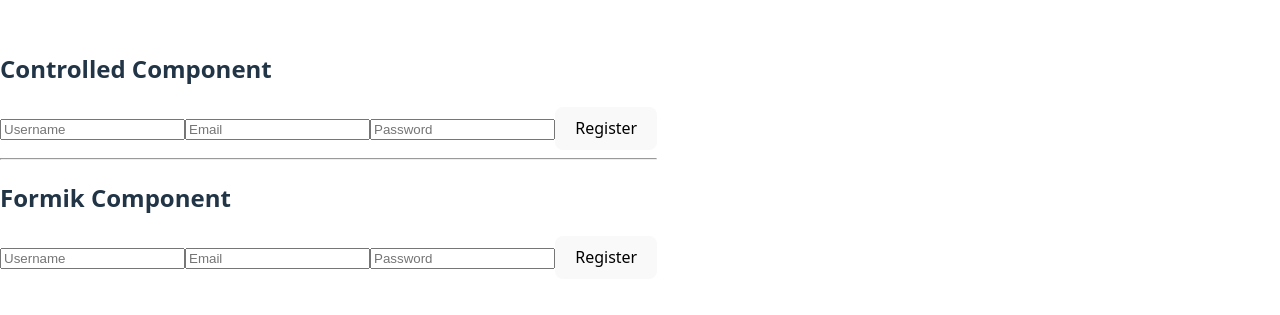
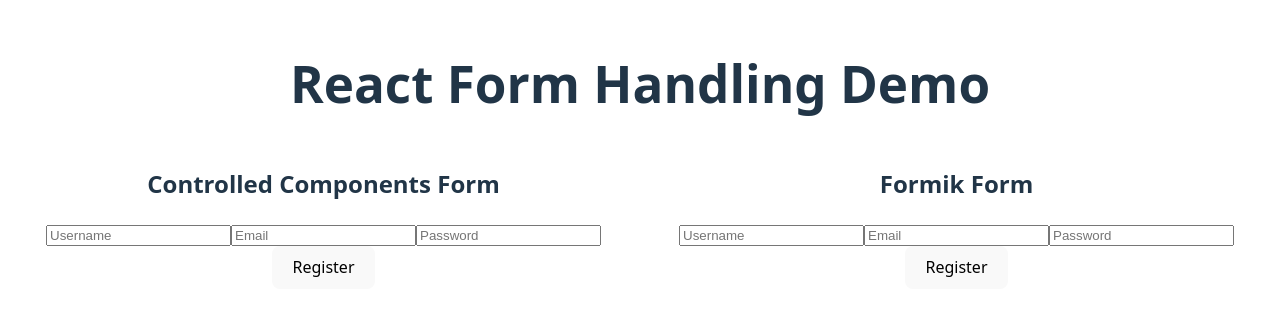
Before and after one commit to 1olusola/alx-fe-reactjs, a React (Vite) app in the folder form-handling-react/: page / in a window 1280 px wide. Shown: the part 245-560 px from the top of the page. Built offline with nearby package versions, Linux system fonts and the light colour scheme.

Commit message:
Refactor App component layout and styling

```diff
--- a/form-handling-react/src/App.jsx
+++ b/form-handling-react/src/App.jsx
@@ -1,15 +1,26 @@
-import RegistrationForm from "./components/RegistrationForm";
-import FormikForm      from "./components/formikForm";
+import React from 'react';
+import RegistrationForm from './components/RegistrationForm';
+import FormikForm from './components/formikForm';
+import './App.css';
 
 function App() {
   return (
-    <>
-      <h2>Controlled Component</h2>
-      <RegistrationForm />
-      <hr />
-      <h2>Formik Component</h2>
-      <FormikForm />
-    </>
+    <div className="App">
+      <h1>React Form Handling Demo</h1>
+
+      <div style={{ display: 'flex', gap: '50px', justifyContent: 'center' }}>
+        <div>
+          <h2>Controlled Components Form</h2>
+          <RegistrationForm />
+        </div>
+
+        <div>
+          <h2>Formik Form</h2>
+          <FormikForm />
+        </div>
+      </div>
+    </div>
   );
 }
+
 export default App;
```
